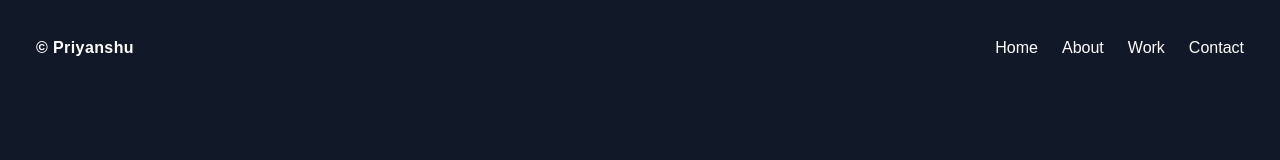
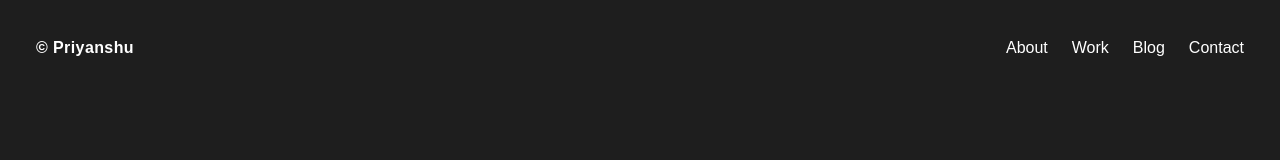
Before and after one commit to pr1ynsu/Priyanshu-s-Portfolio, a React (Vite) app: page / in a window 1280 px wide. Shown: the top 160 px of the page. Built offline with nearby package versions, Linux system fonts and the light colour scheme.

Commit message:
updated home

```diff
--- a/src/App.jsx
+++ b/src/App.jsx
@@ -4,7 +4,7 @@ import Navbar from "./components/Navbar"; // Make sure this component exists
 
 function App() {
   return (
-    <div className="min-h-screen bg-gray-900 text-white relative pb-10">
+    <div className="min-h-screen text-white relative pb-10">
       <Navbar /> {/* Navbar at the top */}
 
       <div className="fixed left-0 top-1/2 transform -translate-y-1/2 pl-14">
--- a/src/components/Navbar.jsx
+++ b/src/components/Navbar.jsx
@@ -15,9 +15,10 @@ const Navbar = ({ onLogoClick }) => {
       </a>
 
       <div className="flex space-x-6 text-sm sm:text-base">
-        <Link to="/">Home</Link>
+
         <Link to="/about">About</Link>
         <Link to="/work">Work</Link>
+        <Link to="/blog">Blog</Link>
         <Link to="/contact">Contact</Link>
       </div>
     </nav>
```
